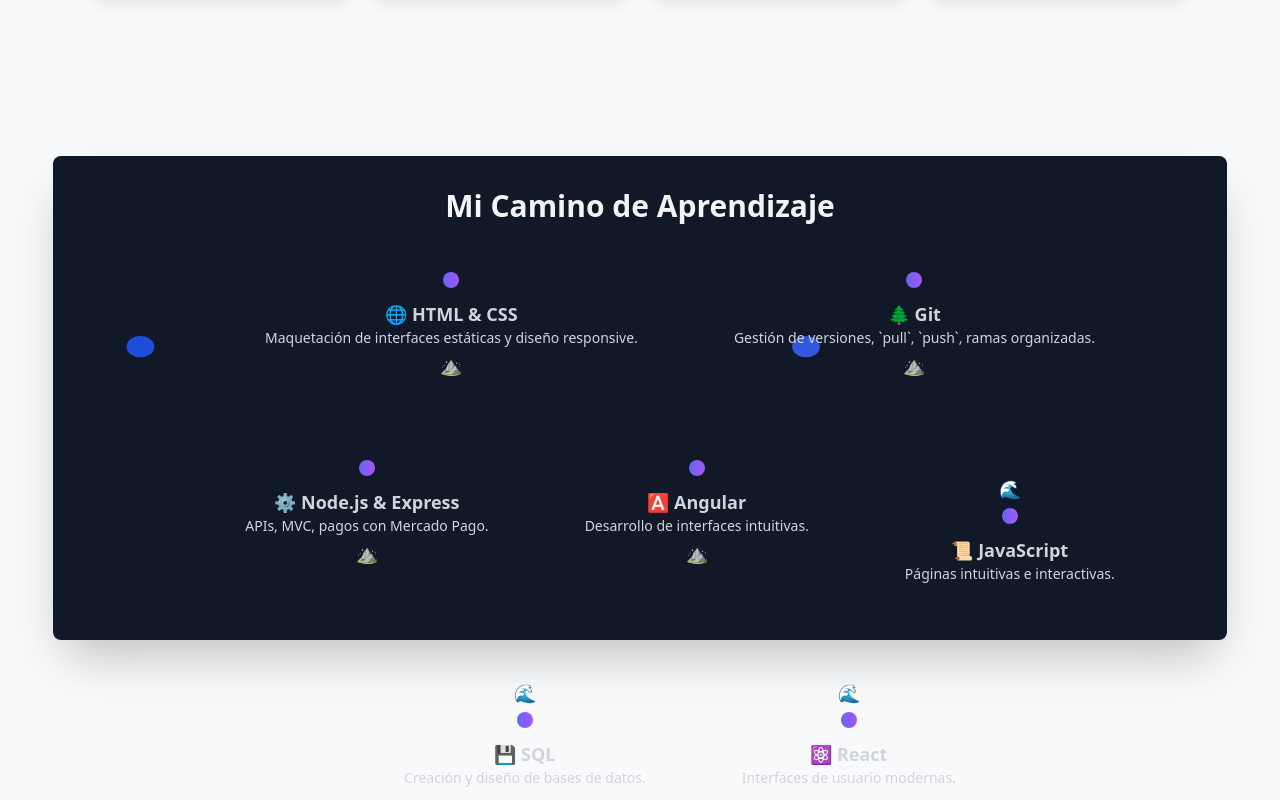
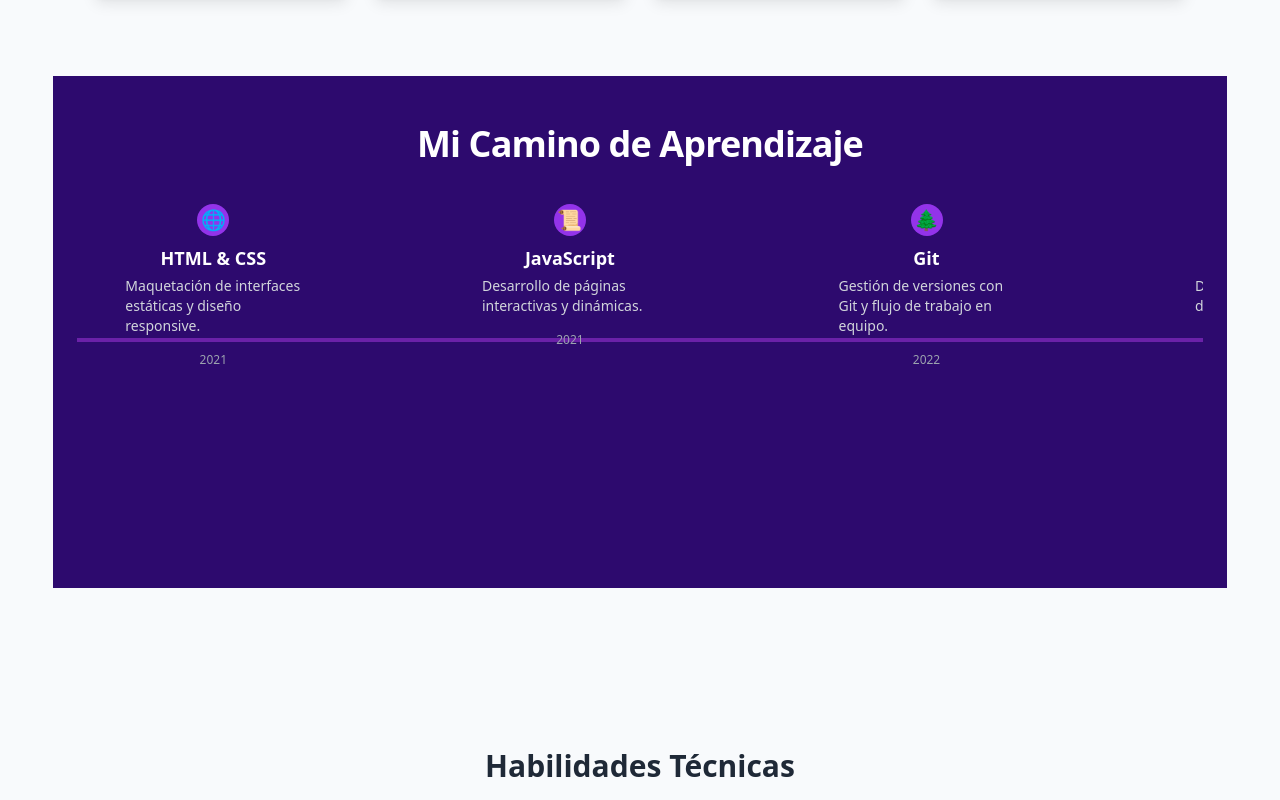
Before and after one commit to Vazz2004/MIportafilio, a React (Vite) app: page / in a window 1280 px wide. Shown: the part 2600-3400 px from the top of the page. Built offline with nearby package versions, Linux system fonts and the light colour scheme.

Commit message:
Se corrige linea temporal de me linea de aprendizaje

```diff
--- a/src/App.jsx
+++ b/src/App.jsx
@@ -49,43 +49,82 @@
     }
   ];
 
-  const skills = [
+  const skillsAndJobs = [
     {
       name: "HTML & CSS",
       icon: "🌐",
       description: "Maquetación de interfaces estáticas y diseño responsive.",
+      year: "2021",
     },
     {
       name: "JavaScript",
       icon: "📜",
-      description: "Páginas intuitivas e interactivas.",
+      description: "Desarrollo de páginas interactivas y dinámicas.",
+      year: "2021",
     },
     {
       name: "Git",
       icon: "🌲",
-      description: "Gestión de versiones, `pull`, `push`, ramas organizadas.",
+      description: "Gestión de versiones con Git y flujo de trabajo en equipo.",
+      year: "2022",
     },
     {
       name: "SQL",
       icon: "💾",
-      description: "Creación y diseño de bases de datos.",
+      description: "Diseño y manejo de bases de datos relacionales.",
+      year: "2022",
+    },
+    {
+      year: 2022,
+      icon: "📚",
+      title: "Página de biblioteca",
+      description: "Desarrollé una página web para gestionar libros, usuarios y préstamos.",
     },
     {
       name: "Node.js & Express",
       icon: "⚙️",
-      description: "APIs, MVC, pagos con Mercado Pago.",
+      description: "Desarrollo de APIs RESTful y manejo de pagos con Mercado Pago.",
+      year: "2023",
     },
     {
       name: "React",
       icon: "⚛️",
-      description: "Interfaces de usuario modernas.",
+      description: "Desarrollo de interfaces de usuario modernas y escalables.",
+      year: "2023",
+    },
+    {
+      year: 2023,
+      icon: "💻",
+      title: "E-commerce Anvic Store",
+      description: "Desarrollé un e-commerce con React, integrando pagos y gestión de productos.",
     },
     {
       name: "Angular",
       icon: "🅰️",
-      description: "Desarrollo de interfaces intuitivas.",
+      description: "Creación de aplicaciones empresariales con Angular.",
+      year: "2024",
+    },
+    {
+      year: 2024,
+      icon: "🖥️",
+      title: "Página de Computadoras Personalizadas",
+      description: "Creé una plataforma para armar computadoras personalizadas según las necesidades del usuario.",
+    },
+    {
+      name: "Tailwind CSS",
+      icon: "🎨",
+      description: "Diseño rápido y flexible con clases utilitarias.",
+      year: "2024",
+    },
+    {
+      year: 2024,
+      icon: "🐾",
+      title: "Página de Veterinaria",
+      description: "Desarrollé una página web para gestionar citas y pacientes en una clínica veterinaria.",
     },
   ];
+
+
 
   return (
     <div className="bg-slate-50 w-full">
@@ -264,93 +303,34 @@
             ))}
           </div>
         </div>
+        <section className="py-12 px-6 bg-[#2d0a6e] text-white mt-20">
+          <h2 className="text-4xl font-bold text-center mb-10 tracking-tight text-white">
+            Mi Camino de Aprendizaje
+          </h2>
 
-        <div className="flex flex-col items-center p-8 bg-gray-900 text-gray-300 rounded-lg shadow-2xl w-full mt-40 h-responsive ">
-          <h2 className="text-3xl font-bold mb-10 text-gray-100">Mi Camino de Aprendizaje</h2>
-
-          {/* Línea de aprendizaje en zigzag para pantallas grandes, y en vertical para móviles */}
-          <div className="w-full relative mb-12 mt-10">
-            <svg className="hidden md:block w-full h-64" viewBox="0 0 100 30" preserveAspectRatio="none">
-              <polyline
-                points="5,5 20,25 35,5 50,25 65,5 80,25 95,5"
-                stroke="url(#lineGradient)"
-                strokeWidth="2.5"
-                fill="none"
-                strokeLinecap="round"
-                className="line-animation"
-              />
-              <defs>
-                <linearGradient id="lineGradient" x1="0%" y1="0%" x2="100%" y2="100%">
-                  <stop offset="0%" style={{ stopColor: '#1D4ED8', stopOpacity: 1 }} />
-                  <stop offset="100%" style={{ stopColor: '#6366F1', stopOpacity: 1 }} />
-                </linearGradient>
-              </defs>
-            </svg>
-
-            {/* Tecnologías en línea vertical para móviles */}
-            <div className="absolute w-full md:flex md:flex-wrap md:justify-center md:items-center h-96 top-28 transform -translate-y-1/2 mx-10">
-              {skills.map((skill, index) => (
+          {/* Línea de tiempo de habilidades y trabajos */}
+          <div className="relative flex justify-center items-center mb-16">
+            <div className="absolute w-full h-1 bg-purple-800 top-1/2 transform -translate-y-1/2"></div>
+            <div className="overflow-x-auto w-full px-8 scrollbar-thin">
+              <div className="flex flex-nowrap justify-start">
+                {skillsAndJobs.map((item, index) => (
                   <div
                     key={index}
-                  className={`text-gray-300 px-8 cursor-pointer hover:text-gray-200 transition duration-300 ease-in-out flex flex-col items-center m-4
-            ${index % 2 === 0 ? 'md:mt-12' : 'md:mt-20'}
-            ${index % 2 === 1 && 'md:order-1'}`}  // Alterna la posición en el zigzag
-                  title={`${skill.name} - Aprendido en ${skill.year}`}
+                    className="relative flex flex-col items-center  mx-4 mb-8"
+                    style={{ left: `calc(${(index) * 14}%)` }}
                   >
-                  {/* Decoración: Iconos naturales animados */}
-                  {index % 2 === 1 && <div className="text-blue-300 text-lg mb-1 animate-float">🌊</div>}
-                  <div className="w-4 h-4 bg-gradient-to-r from-indigo-500 to-purple-500 rounded-full mb-1 mx-auto" />
-
-                  {/* Nombre y descripción de la tecnología */}
-                  <div className="mt-2 text-center">
-                    <div className="font-semibold text-lg">{skill.icon} {skill.name}</div>
-                    <p className="text-white-400 text-sm">{skill.description}</p>
+                    <div className="w-8 h-8 bg-purple-600 rounded-full flex items-center justify-center text-xl mb-2">
+                      {item.icon}
                     </div>
-
-                  {index % 2 === 0 && <div className="text-purple-300 text-lg mt-1 animate-float">⛰️</div>}
+                    <div className="text-lg font-bold mb-1 text-white">{item.title || item.name}</div>
+                    <div className="text-sm text-gray-300 mb-2 w-44">{item.description}</div>
+                    <span className="mt-2 text-xs text-gray-400">{item.year}</span>
                   </div>
                 ))}
               </div>
             </div>
-
-          <style jsx>{`
-    /* Animación de la línea */
-    .line-animation {
-      animation: lineDraw 4s ease-in-out forwards;
-    }
-
-    @keyframes lineDraw {
-      0% {
-        stroke-dasharray: 0, 100;
-      }
-      100% {
-        stroke-dasharray: 100, 0;
-      }
-    }
-
-    /* Animación flotante para iconos */
-    .animate-float {
-      animation: float 3s ease-in-out infinite;
-    }
-
-    @keyframes float {
-      0%, 100% {
-        transform: translateY(0);
-      }
-      50% {
-        transform: translateY(-10px);
-      }
-    }
-
-    @media (max-width: 740px){
-
-    .h-responsive{
-       height: 990px;
-    }
-
-    }
-  `}</style>
           </div>
+        </section>
 
         {/* Habilidades Técnicas */}
         <div className="w-full mt-40">
@@ -400,11 +380,8 @@
             />
           </div>
         </div>
+      </div>
 
-
-
-
-      </div>
       {/* Pie de Página */}
       <footer className="bg-indigo-950 text-white py-12 mt-20 w-full">
         <div className="container mx-auto px-6">
--- a/src/index.css
+++ b/src/index.css
@@ -1,3 +1,25 @@
 @tailwind base;
 @tailwind components;
 @tailwind utilities;
+
+
+/* Añadir estilos personalizados para la barra de desplazamiento */
+@layer utilities {
+    .scrollbar-thin::-webkit-scrollbar {
+      width: 8px;
+      height: 8px;
+    }
+
+    .scrollbar-thin::-webkit-scrollbar-thumb {
+      background-color: white;
+      border-radius: 9999px; /* Redondea completamente la perilla */
+    }
+
+    .scrollbar-thin::-webkit-scrollbar-track {
+      background: transparent; /* Pista transparente */
+    }
+
+    .scrollbar-thin:hover::-webkit-scrollbar-thumb {
+      background-color: #d1d5db; /* Color gris claro cuando se pasa el ratón */
+    }
+  }
```
Lines whose indentation alone changed are shown as unchanged.
